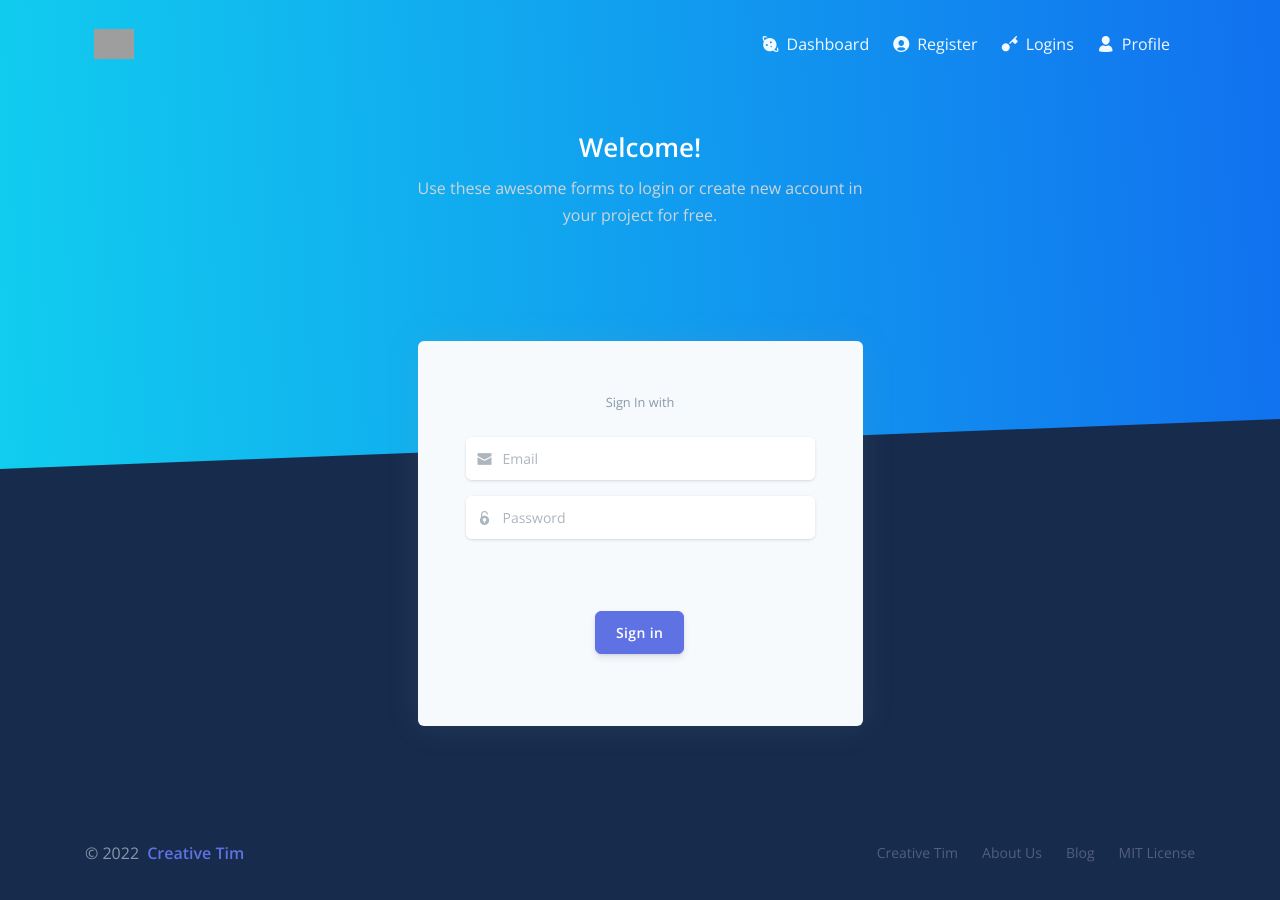
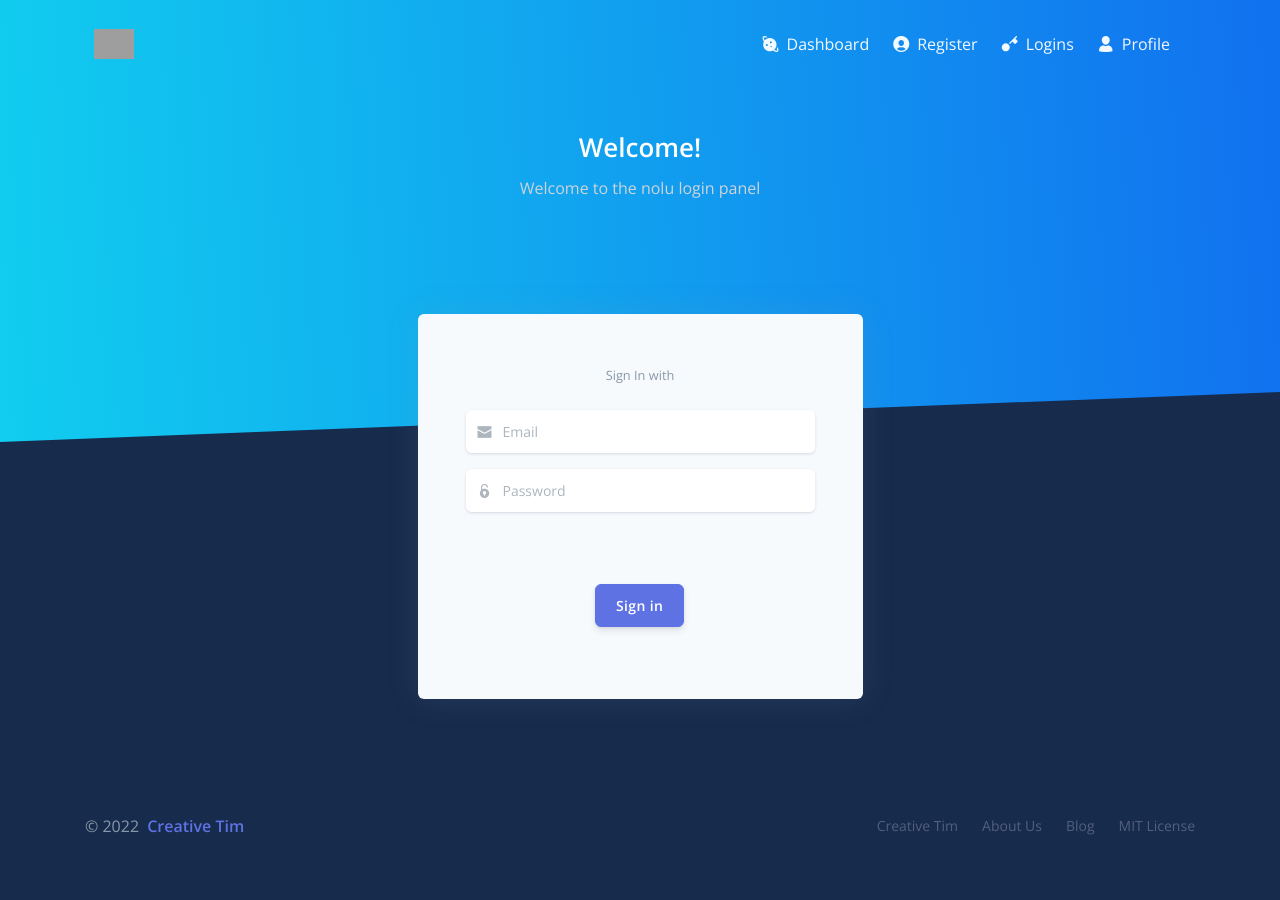
Before and after one commit to Noluverse-Technologies/pixel-purchase-frontend, a Next.js app: page /auth/login in a window 1280 px wide. Shown: the top 900 px of the page. Built offline with nearby package versions, Linux system fonts and the light colour scheme; grey boxes are pictures that could not be loaded.

Commit message:
auth page message updated

```diff
--- a/layouts/Auth.js
+++ b/layouts/Auth.js
@@ -46,8 +46,7 @@ if(typeof window !=="undefined"){
                 <Col lg="5" md="6">
                   <h1 className="text-white">Welcome!</h1>
                   <p className="text-lead text-light">
-                    Use these awesome forms to login or create new account in
-                    your project for free.
+                    Welcome to the nolu login panel
                   </p>
                 </Col>
               </Row>
```
